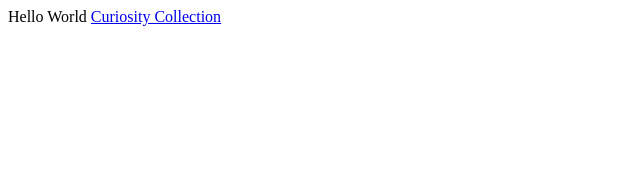
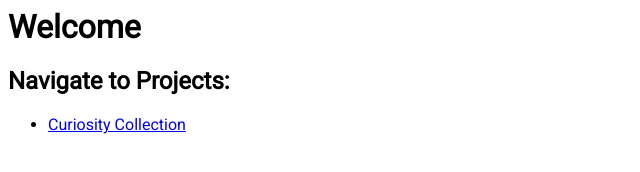
Before and after one commit to kylelambert101/kylelambert101.github.io, a plain HTML site: page index.html in a window 1280 px wide. Shown: the whole page, without its empty margins (0-640 px from the left). Drawn offline with Linux system fonts and the light colour scheme.

Commit message:
Add full html structure

```diff
--- a/index.html
+++ b/index.html
@@ -1,2 +1,21 @@
-Hello World
-<a href="curiosity-collection/">Curiosity Collection</a>
+<html>
+  <head>
+    <link
+      href="http://fonts.googleapis.com/css?family=Roboto"
+      rel="stylesheet"
+      type="text/css"
+    />
+    <style>
+      body {
+        font-family: "Roboto", Helvetica, Arial, sans-serif;
+      }
+    </style>
+  </head>
+  <body>
+    <h1>Welcome</h1>
+    <h2>Navigate to Projects:</h2>
+    <ul>
+      <li><a href="curiosity-collection/">Curiosity Collection</a></li>
+    </ul>
+  </body>
+</html>
```
